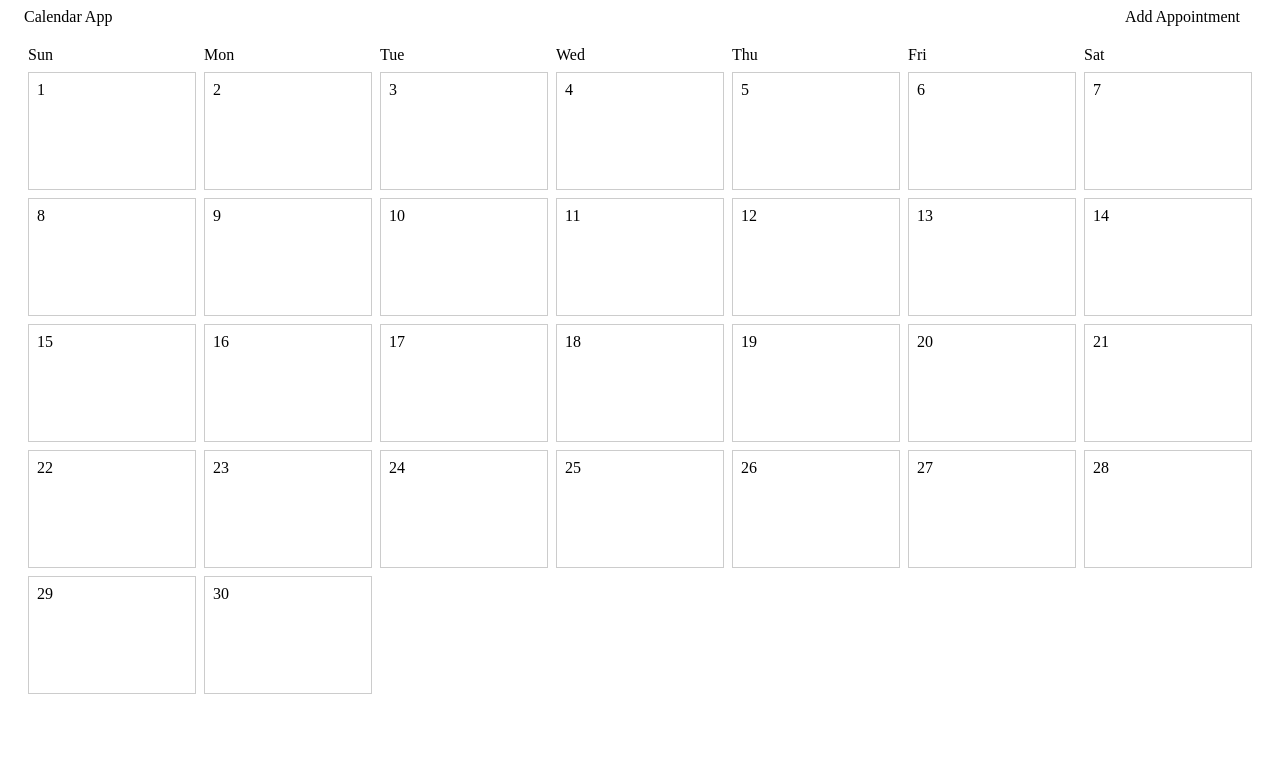
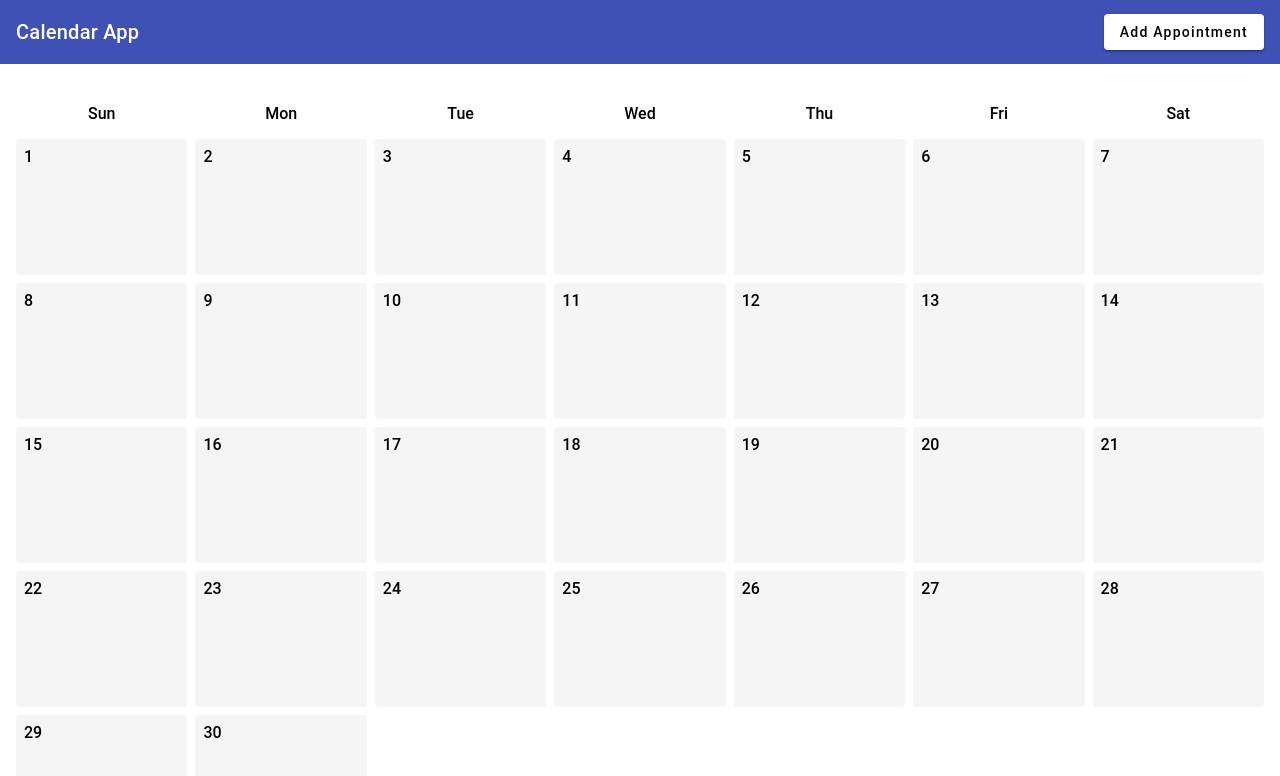
Before and after one commit to parsakhosravani/calendar-payever, an Angular app: page / in a window 1280 px wide. Shown: the top 776 px of the page. Built offline with nearby package versions, Linux system fonts and the light colour scheme.

Commit message:
feat/add indigo-pink theme

```diff
--- a/angular.json
+++ b/angular.json
@@ -32,6 +32,7 @@
               }
             ],
             "styles": [
+              "@angular/material/prebuilt-themes/indigo-pink.css",
               "src/styles.scss"
             ],
             "scripts": []
@@ -91,6 +92,7 @@
               }
             ],
             "styles": [
+              "@angular/material/prebuilt-themes/indigo-pink.css",
               "src/styles.scss"
             ],
             "scripts": []
--- a/package.json
+++ b/package.json
@@ -14,6 +14,7 @@
   "private": true,
   "dependencies": {
     "@angular/animations": "^18.2.0",
+    "@angular/cdk": "^18.2.12",
     "@angular/common": "^18.2.0",
     "@angular/compiler": "^18.2.0",
     "@angular/core": "^18.2.0",
--- a/src/app/app.config.ts
+++ b/src/app/app.config.ts
@@ -3,11 +3,12 @@ import { provideRouter } from '@angular/router';
 
 import { routes } from './app.routes';
 import { provideAnimations } from '@angular/platform-browser/animations';
+import { provideAnimationsAsync } from '@angular/platform-browser/animations/async';
 
 export const appConfig: ApplicationConfig = {
   providers: [
     provideZoneChangeDetection({ eventCoalescing: true }),
     provideRouter(routes),
-    provideAnimations(),
+    provideAnimations(), provideAnimationsAsync(), provideAnimationsAsync(), provideAnimationsAsync(),
   ],
 };
--- a/src/app/components/calendar/calendar.component.scss
+++ b/src/app/components/calendar/calendar.component.scss
@@ -1,38 +1,85 @@
 .calendar-container {
-  height: 100vh;
+  height: 100%;
   display: flex;
   flex-direction: column;
+
+  mat-toolbar {
+    display: flex;
+    justify-content: space-between;
+    padding: 0 16px;
+    margin-bottom: 16px;
   }
 
   .calendar-grid {
-  padding: 20px;
-  flex-grow: 1;
-}
+    flex: 1;
+    padding: 16px;
 
     .weekdays {
       display: grid;
       grid-template-columns: repeat(7, 1fr);
       gap: 8px;
       margin-bottom: 8px;
+
+      .weekday {
+        text-align: center;
+        font-weight: 500;
+        padding: 8px;
+      }
     }
 
     .days {
       display: grid;
       grid-template-columns: repeat(7, 1fr);
       gap: 8px;
-}
+      height: calc(100% - 40px); // Subtract weekdays height
 
       .day {
-  min-height: 100px;
-  border: 1px solid #ccc;
+        background: #f5f5f5;
+        border-radius: 4px;
         padding: 8px;
+        min-height: 120px;
+
+        .date {
+          font-weight: 500;
+          margin-bottom: 8px;
         }
 
         .appointment {
           margin: 4px 0;
           cursor: move;
+          padding: 6px 8px;
+          background-color: #1a73e8;
+          color: white;
+          border-radius: 4px;
+          font-size: 0.9rem;
+          box-shadow: 0 1px 2px rgba(0, 0, 0, 0.1);
+
+          &:hover {
+            box-shadow: 0 2px 4px rgba(0, 0, 0, 0.2);
+          }
         }
 
-mat-toolbar {
-  justify-content: space-between;
+        &:hover {
+          background: #eeeeee;
         }
+      }
+    }
+  }
+}
+
+//  styles for drag and drop
+.cdk-drag-preview {
+  box-sizing: border-box;
+  border-radius: 4px;
+  box-shadow: 0 5px 5px -3px rgba(0, 0, 0, 0.2),
+    0 8px 10px 1px rgba(0, 0, 0, 0.14),
+    0 3px 14px 2px rgba(0, 0, 0, 0.12);
+}
+
+.cdk-drag-placeholder {
+  opacity: 0;
+}
+
+.cdk-drag-animating {
+  transition: transform 250ms cubic-bezier(0, 0, 0.2, 1);
+}
--- a/src/index.html
+++ b/src/index.html
@@ -6,7 +6,7 @@
     <base href="/" />
     <meta name="viewport" content="width=device-width, initial-scale=1" />
     <link rel="icon" type="image/x-icon" href="favicon.ico" />
-  </head>
+</head>
   <body>
     <app-root></app-root>
   </body>
--- a/src/styles.scss
+++ b/src/styles.scss
@@ -1 +1,3 @@
 /* You can add global styles to this file, and also import other style files */
+html, body { height: 100%; }
+body { margin: 0; font-family: Roboto, "Helvetica Neue", sans-serif; }
```
Also changed, not shown: 1 other file (tests, documents, lock files or other folders). Lines whose indentation alone changed are shown as unchanged.
